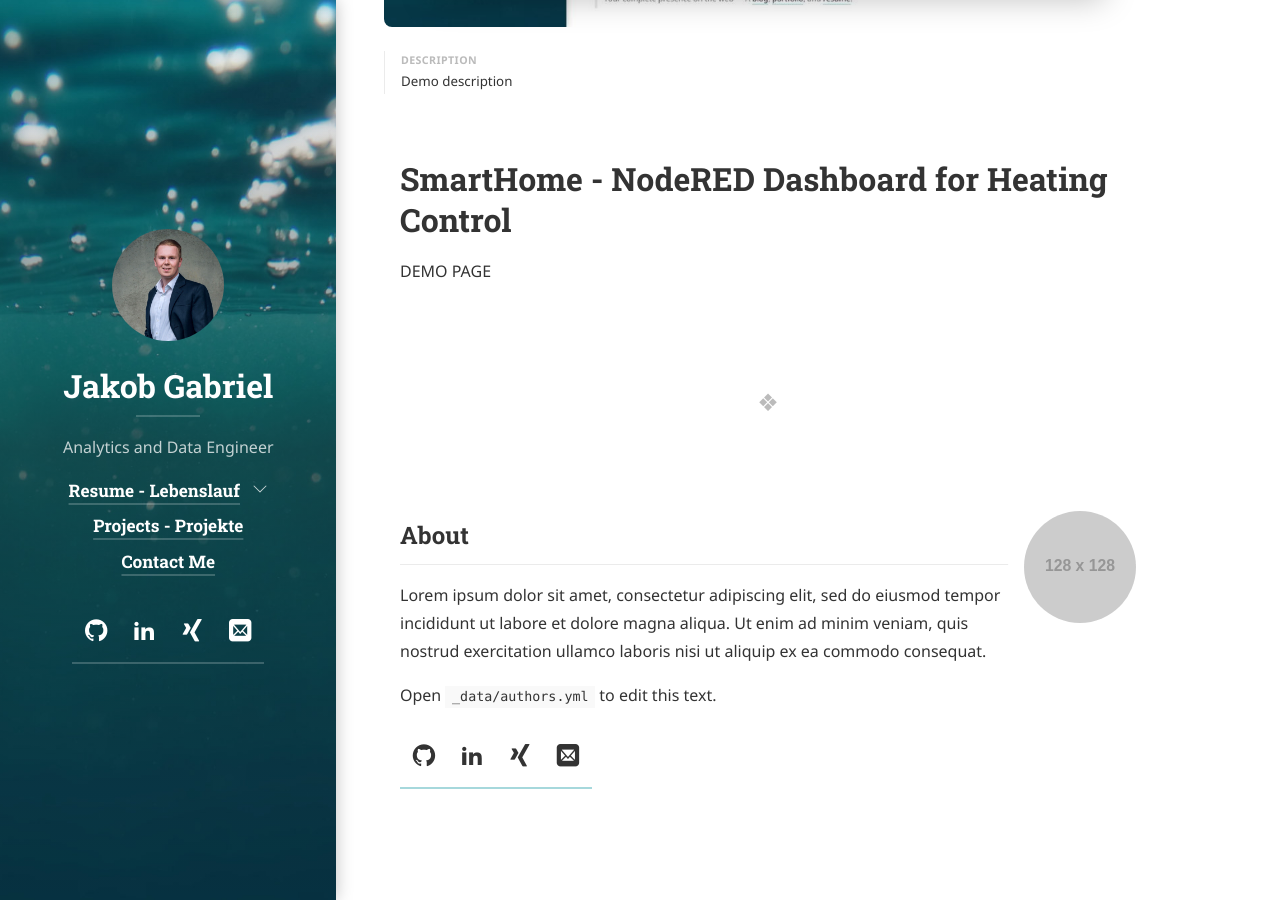
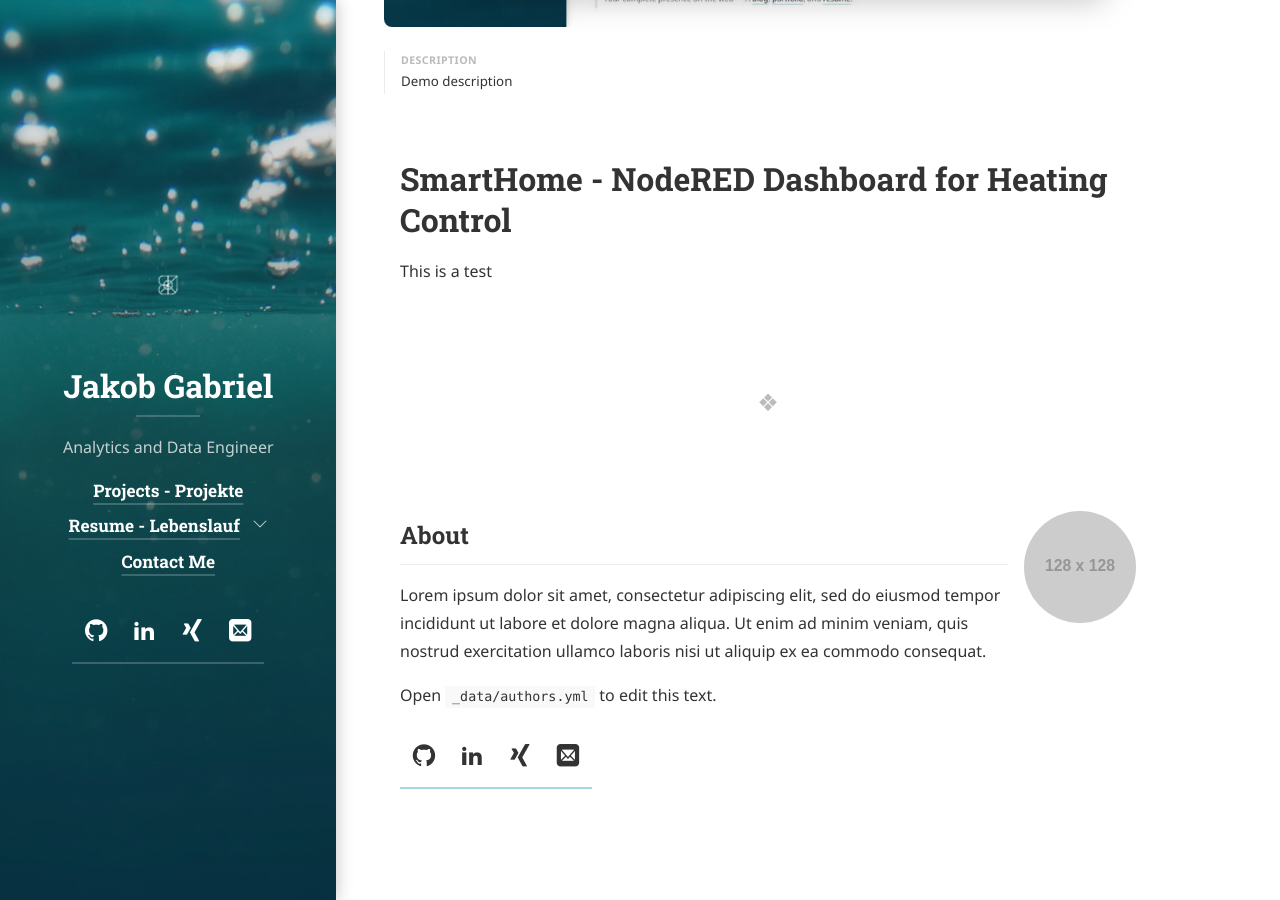
Before and after one commit to jakobgabriel/blog-resume-jakob-gabriel, a Jekyll site: the page built from _projects/2023/smarthome-nodered_dashboard_for_heating_control.md, in a window 1280 px wide and 900 px high, scrolled down 668 px. Built offline with Jekyll 4.4.1, drawn with Linux system fonts in a browser that asks for light colours; cached includes are drawn as plain includes; nearby versions of some CDN libraries; some web fonts are replaced; library files that are not in the unit come from our copies; comment, search, counter and statistics services are not loaded.

Commit message:
new icon added

```diff
--- a/_config.yml
+++ b/_config.yml
@@ -34,7 +34,7 @@ keywords: []
 # A (square) logo for your site.
 # If provided, it will be shown at the top of the sidebar.
 # It also used by the `jekyll-seo-tag` plugin.
-logo: "assets/img/logo.jpeg"
+logo: "assets/icons_new/jakob_transparant_white.png"
 email: jakob.gabriel5@googlemail.com
 
 # Analytics
@@ -57,6 +57,8 @@ author:
 menu:
   # - title: Blog
   #   url: /blog
+  - title: Projects - Projekte
+    url: /projects-projekte/
   - title: Resume - Lebenslauf
     url: /resume-index
     submenu:
@@ -64,8 +66,6 @@ menu:
         url: /resume-english
       - title: Lebenslauf - Deutsch
         url: /lebenslauf-deutsch
-  - title: Projects - Projekte
-    url: /projects-projekte/
   # - title: Documentation
   #   url: /docs/
   - title: Contact Me
--- a/_projects/2023/smarthome-nodered_dashboard_for_heating_control.md
+++ b/_projects/2023/smarthome-nodered_dashboard_for_heating_control.md
@@ -1,7 +1,7 @@
 ---
 layout: project
 title: 'SmartHome - NodeRED Dashboard for Heating Control'
-caption: Demo caption
+caption:
 description: >
   Demo description
 date: '01-01-2023'
@@ -20,4 +20,4 @@ show_collection: projects_2023
 
 # SmartHome - NodeRED Dashboard for Heating Control
 
-DEMO PAGE
+This is a test
```
Also changed, not shown: projects-projekte.md (+0 -2 lines), assets/icons_new/Jakob-01.png (added), assets/icons_new/Jakob-02.png (added), assets/icons_new/Jakob_Explaination-01.png (added), assets/icons_new/Jakob_Transparant-01 (1).png (added), assets/icons_new/jakob_transparant_white.png (added), 2 other files.
